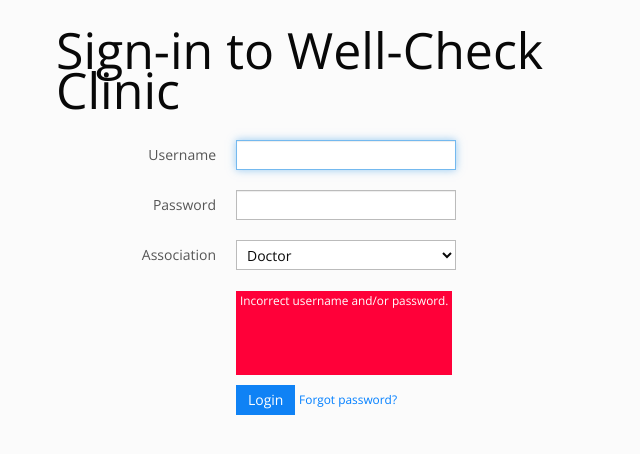
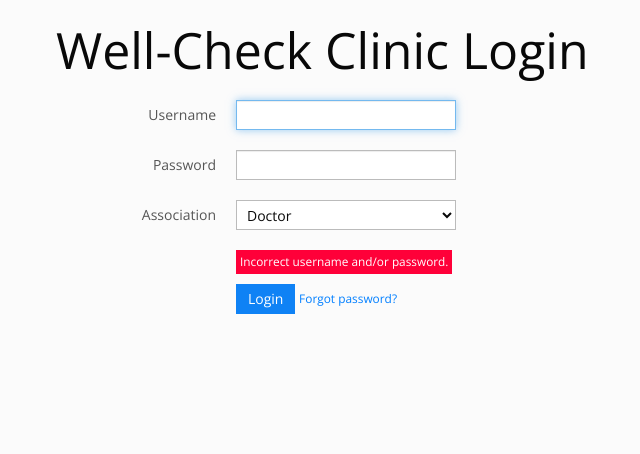
Before and after one commit to marcusfinney/Koala, a PHP site: page /index.php?error=incorrectlogin in a window 1280 px wide. Shown: the top 454 px of the page, without its empty margins (304-944 px from the left). Run offline with PHP 8.4, Linux system fonts and the light colour scheme.

Commit message:
fixed error-labels size

```diff
--- a/css/style.css
+++ b/css/style.css
@@ -9,6 +9,11 @@ body {
 	width: 560px;
 }
 
+.label {
+	min-height: 0px;
+	padding-top: 4px;
+	padding-bottom: 6px;
+}
 
 /* accountDoctors.php */
 .clear {
@@ -65,13 +70,13 @@ body {
 	}
 }
 
-.slide{
+.slide {
 display:none;
 }
-#slide-one{
+#slide-one {
 display:block;
 }
 
 .vitals {
 	height: 500px;
-	}s
+}
--- a/index.php
+++ b/index.php
@@ -10,7 +10,7 @@
 
     <body>
         <div class="container login-content">
-            <h1>Sign-in to Well-Check Clinic</h1>
+            <h1>Well-Check Clinic Login</h1>
             <br>
 
             <form class="form-horizontal" method="post" action="checklogin.php">
```
